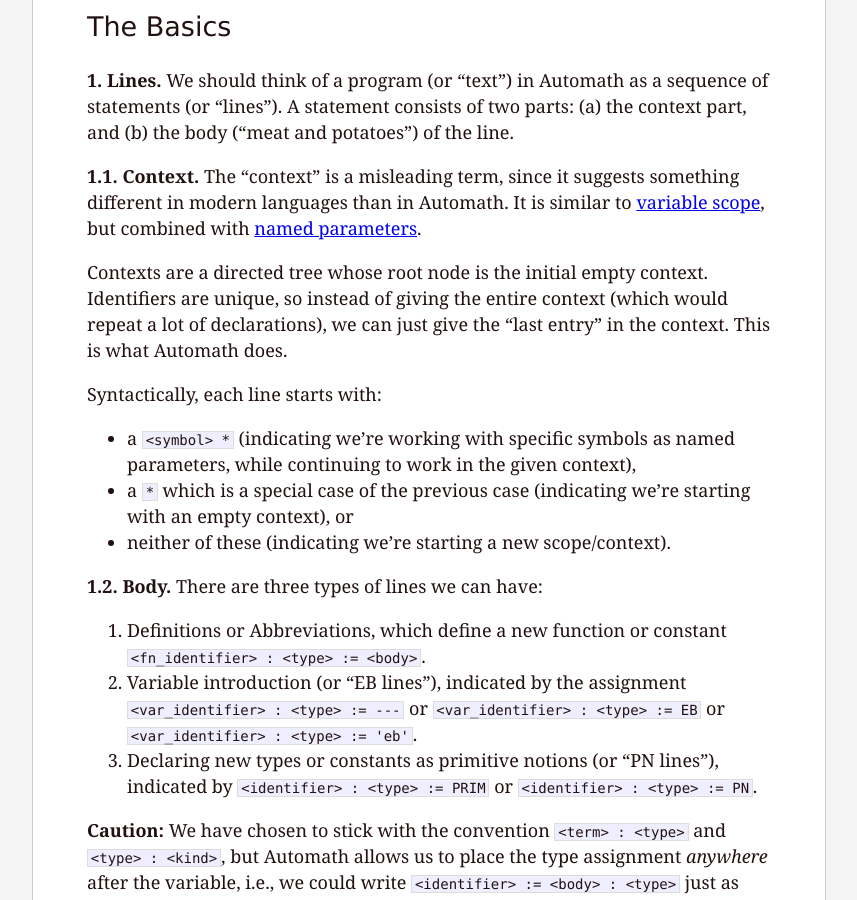
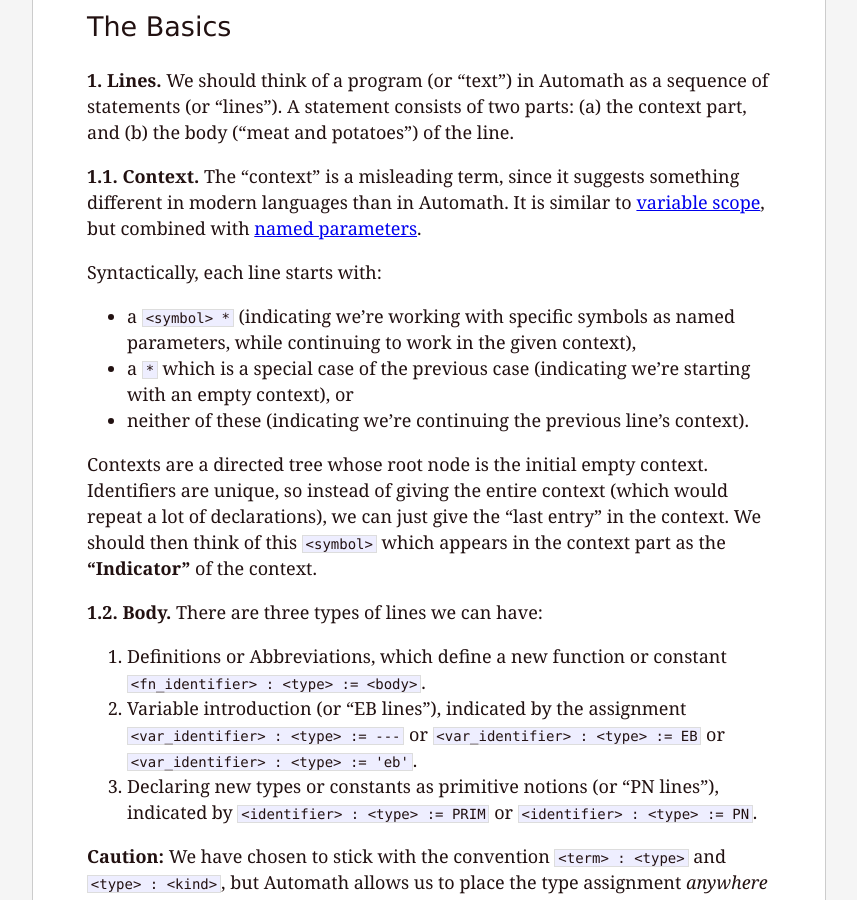
Before and after one commit to pqnelson/pqnelson.github.com, a Jekyll site: the page built from _posts/2015-12-27-tutorial-automath.md, in a window 1280 px wide and 900 px high, scrolled down 316 px. Shown: the whole window, without its empty margins (211-1068 px from the left). Built offline with Jekyll 4.4.1, drawn with Linux system fonts in a browser that asks for light colours; some of the changed text lies outside the part shown.

Commit message:
Edited Automath tutorial, polishing things

```diff
--- a/_posts/2015-12-27-tutorial-automath.md
+++ b/_posts/2015-12-27-tutorial-automath.md
@@ -30,17 +30,18 @@
 but combined with
 [named parameters](https://en.wikipedia.org/wiki/Named_parameter).
 
-Contexts are a directed tree whose root node is the initial empty
-context. Identifiers are unique, so instead of giving the entire context
-(which would repeat a lot of declarations), we can just give the "last entry"
-in the context. This is what Automath does.
-
 Syntactically, each line starts with:
 
 - a `<symbol> *` (indicating we're working with specific symbols as named parameters, while continuing to work in the given context),
 - a `*` which is a special case of the previous case (indicating we're
   starting with an empty context), or
-- neither of these (indicating we're starting a new scope/context).
+- neither of these (indicating we're continuing the previous line's context).
+
+Contexts are a directed tree whose root node is the initial empty
+context. Identifiers are unique, so instead of giving the entire context
+(which would repeat a lot of declarations), we can just give the "last entry"
+in the context. We should then think of this `<symbol>` which appears in
+the context part as the **"Indicator"** of the context.
 
 **1.2. Body.**
 There are three types of lines we can have:
@@ -194,11 +195,13 @@
 2. The `for` function is the universal quantifier. We call it as
    `for([z:term]<z>predicate)`, which should translate intuitively as
    "for each _z_, the predicate on _z_ holds."
-3. We have two "queues" of parameters, namely `a:prop, b:prop` and
-   `p:[z:term]prop`. When defining functions, we need to specify a
+3. We have two "branches" in the context "tree", namely (i) `a:prop, b:prop` and
+   (ii) `p:[z:term]prop`. When defining functions, we need to specify a
    variable before the `*` asterisk, which will signal to Automath to
    find the queue with the variable, and select the sublist from the
-   head of the queue to the symbol given. (So, `a *` would tell Automath
+   head of the queue to the symbol given.
+
+   (For example: the context part `a * ...` would tell Automath
    to look in the `a:prop, b:prop` queue, take the symbols from the head
    of the list until it gets to `a`, and inclusively use that as the
    parameters for the given function.)
@@ -230,6 +233,11 @@
 p <span class="kr">*</span> <span class="kt">ex_unique</span> : <span class="kr">prop</span> := and(ex,unique)
 </code></pre></div>
 
+Observe the `unique` definition may be read as: "Given a predicate `p`,
+for any term `z`, if `<z>p`, then for any other term `z'` also
+satisfying `<z'>p` necessarily implies `z = z'`". This amounts to saying
+there exists no more than one term `z` satisfying the supplied predicate `p`.
+
 **2.3. Proof System.**
 We need to actually implement some proof system. The most popular
 version, natural deduction, requires us to define _introduction_ and
@@ -265,7 +273,8 @@
 
 If `foo : PROP`, we can consider `foo` as a proposition. If further, we
 have `bar : foo`, then we interpret `bar` as establishing the truth of
-`foo`. (I.e., `bar` is the "proof" of `foo`.)
+`foo`. (I.e., `bar` is the "proof" of `foo`.) The slogan is:
+_Propositions as Types_ and _Proofs as Terms_.
 
 **3.2. Implication.**
 Let `alpha : PROP` and `beta : PROP`. If we have some construction
@@ -326,9 +335,10 @@
 Automath. It has many strengths, but like most alpha-versions it has a
 few shortcomings. We could only have lambda abstractions on terms and
 types, but not kinds. That is to say, we could not have something like
-`[x:foo]TYPE`. We could shrug and say "Who cares?" But it vastly
-simplifies the logical framework we just established if we allow such
-things.
+`[x:foo]TYPE`.
+
+We could shrug and say "Who cares?" But it vastly simplifies the logical
+framework we just established if we allow such things.
 
 When such things are allowed, we have "quasi-expressions". Thus we get
 the second edition of Automath, `AUT-QE` (where `QE` stands for, yep,
@@ -395,6 +405,12 @@
 
 ## Other References
 
+- Herman Geuvers, Rob Nederpelt,
+  "Characteristics of de Bruijn's early proof checker Automath".
+  _Fundamenta Informaticae_ **185** no.4 (2022)
+  [arXiv:2203.01173](https://arxiv.org/abs/2203.01173) for more about
+  Automath from a "modern" type theoretic perspective, from students of
+  de Bruijn.
 - Frank Pfenning,
   "Logical Frameworks".
   Chapter 17 of _Handbook of Automated
```
Also changed, not shown: other parts of _posts/2015-12-27-tutorial-automath.md (+2 -2 lines).
